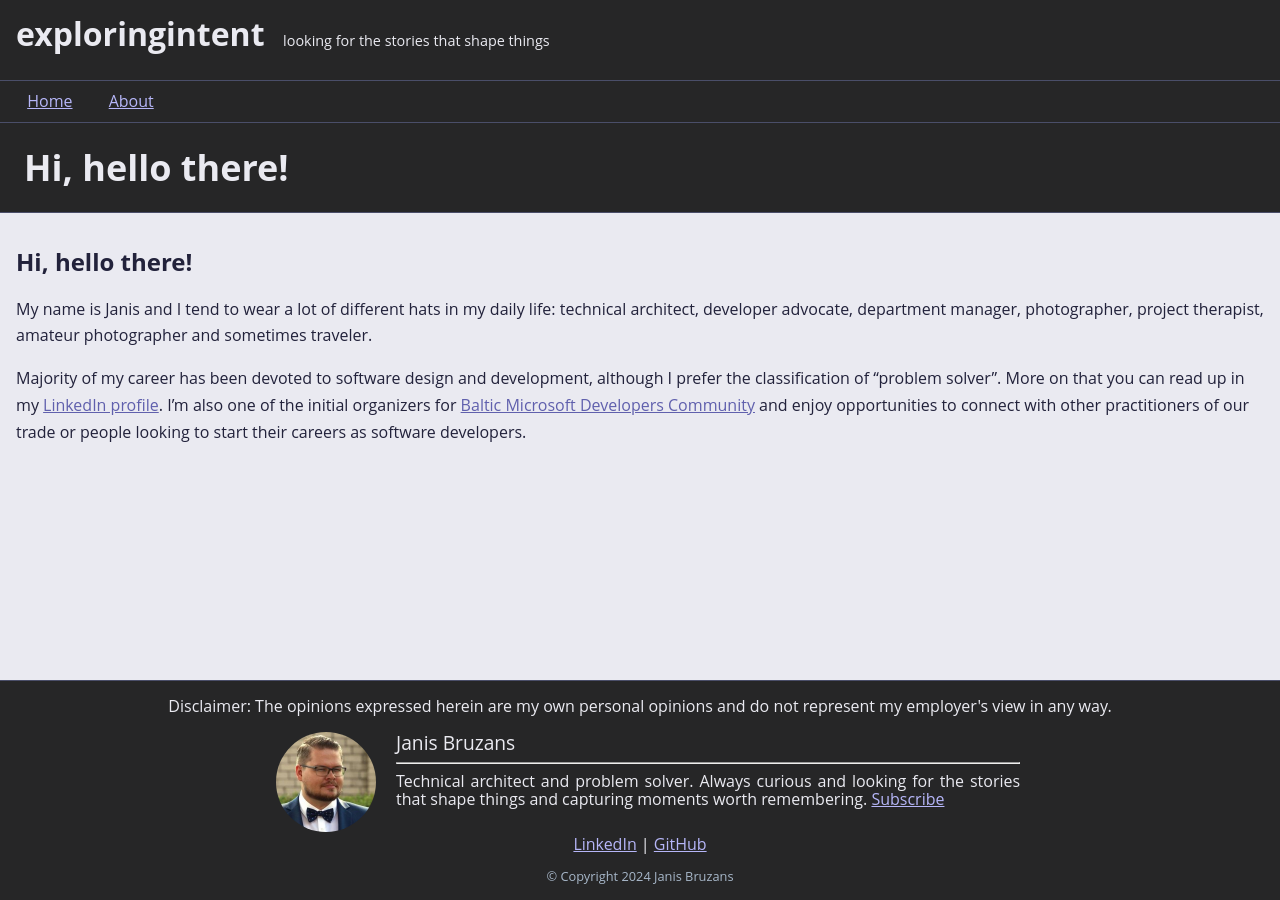
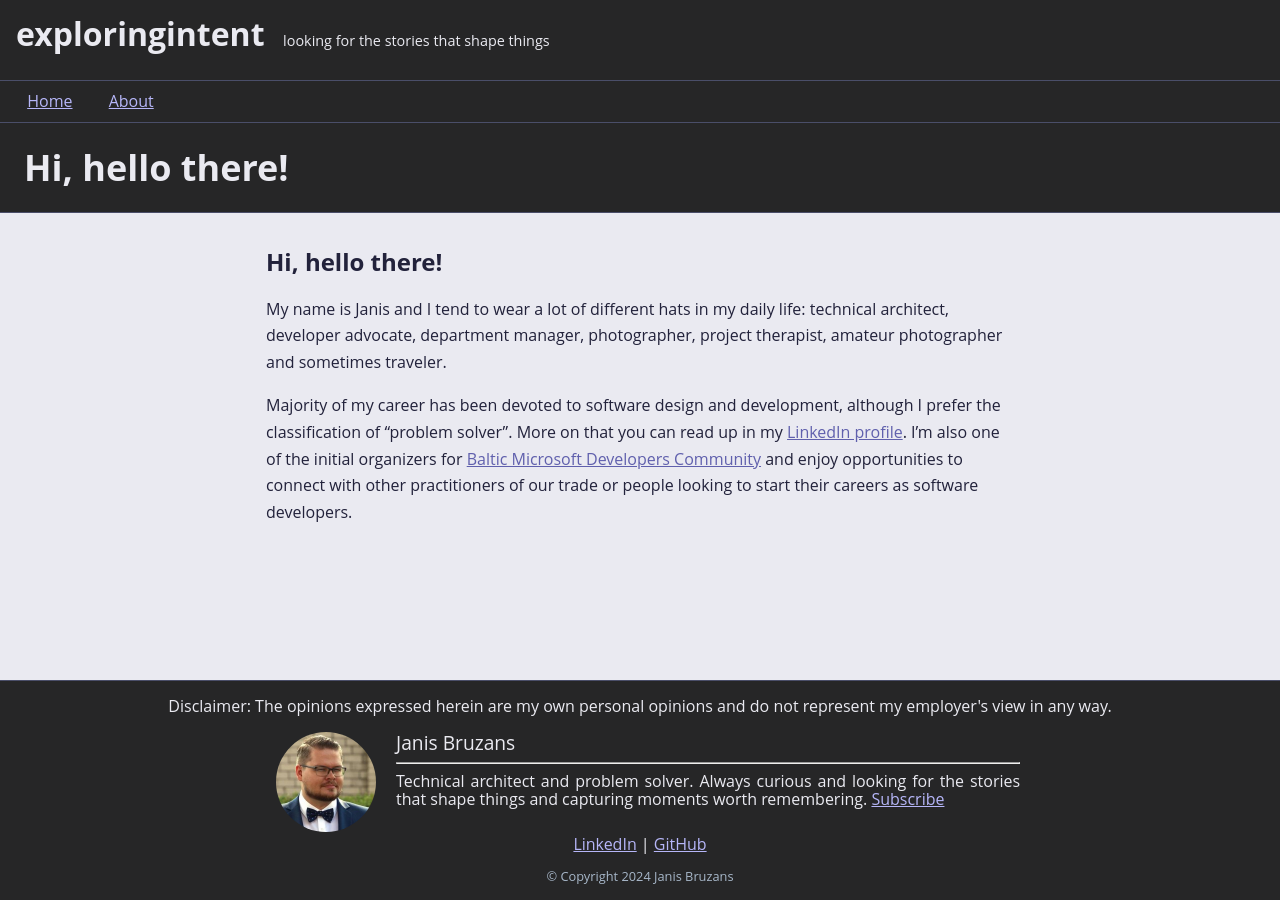
Before and after one commit to exploringintent/exploringintent.github.io, a Jekyll site: the page built from about.md, in a window 1280 px wide. Built offline with Jekyll 4.4.1, drawn with Linux system fonts in a browser that asks for light colours; our own code applies the rules of GitHub Pages for plain Markdown files.

Commit message:
Changes for post layout css for readability

```diff
--- a/_sass/_layout.scss
+++ b/_sass/_layout.scss
@@ -175,3 +175,32 @@ article{
         margin-top: -1em;
     }
 }
+
+.post-content {
+    max-width: 900px; /* Maximum width for large desktop screens */
+    width: 80%; /* 80% width for desktop viewports to center content */
+    margin: 0 auto; /* Center the content horizontally */
+    padding: 0 20px; /* Padding for some space on the sides */
+}
+
+/* For screens wider than 1200px (large desktops) */
+@media (min-width: 1200px) {
+    .post-content {
+        width: 780px; /* Minimum width for large screens */
+    }
+}
+
+/* For screens between 768px and 1199px (tablets and small desktops) */
+@media (min-width: 768px) and (max-width: 1199px) {
+    .post-content {
+        width: 90%; /* Take up 90% of the screen width on tablets */
+    }
+}
+
+/* For mobile devices (screens less than 768px) */
+@media (max-width: 767px) {
+    .post-content {
+        width: 100%; /* Full width on mobile devices */
+        padding: 0 15px; /* Slight padding to avoid edge touching */
+    }
+}
```
